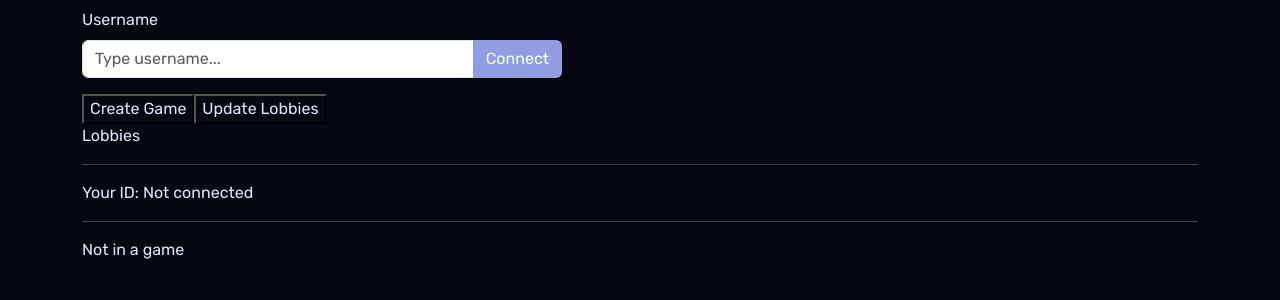
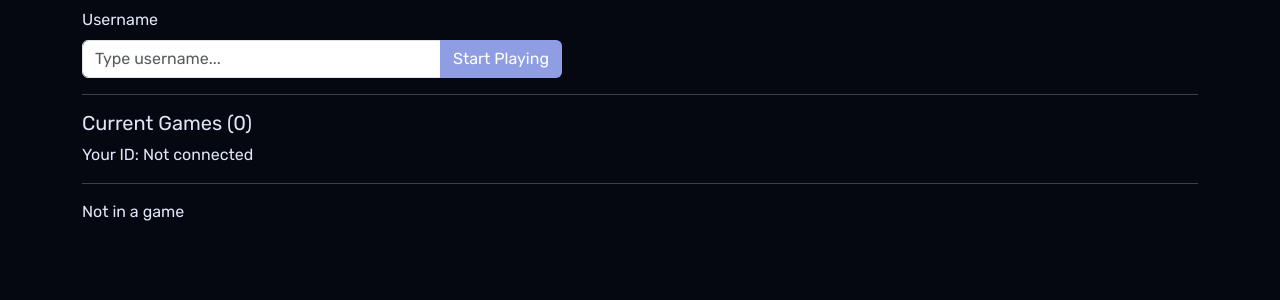
Before and after one commit to Irantwomiles/Hokm, a React (Vite) app in the folder client/: page / in a window 1280 px wide. Shown: the top 300 px of the page. Built offline with nearby package versions, Linux system fonts and the light colour scheme.

Commit message:
better ui for lobbies

```diff
--- a/client/src/App.jsx
+++ b/client/src/App.jsx
@@ -2,6 +2,8 @@ import {useEffect, useState} from 'react'
 import {socket} from "./socket.js";
 import './App.scss';
 import Connection from "./Connection.jsx";
+import InfoBar from "./InfoBar.jsx";
+import Lobbies from "./Lobbies.jsx";
 
 function App() {
     const [lobbies, setLobbies] = useState([]);
@@ -17,7 +19,6 @@ function App() {
 
     const handleDisconnect = () => {
         socket.disconnect();
-        console.log("disconnected");
     }
 
     const handleUpdateLobbies = () => {
@@ -48,6 +49,7 @@ function App() {
 
         function updateLobbies(lobbies) {
             setLobbies(lobbies);
+            console.log(lobbies);
         }
 
         function updateGameState(game) {
@@ -87,33 +89,28 @@ function App() {
 
             {
                 isConnected ?
-                    <h3 className={"mt-2"}>
-                        Welcome, <span style={{color: "#612283"}}>{playerName}</span>
-                    </h3>
+
+                    <InfoBar
+                        playerName={playerName}
+                        handleCreateGame={handleCreateGame}
+                        handleUpdateLobbies={handleUpdateLobbies}
+                    />
+
+
                     :
                     <Connection
                         setPlayerName={setPlayerName}
                         handleConnect={handleConnect}
-                        handleCreateGame={handleCreateGame}
-                        handleUpdateLobbies={handleUpdateLobbies}
                     />
             }
 
+            <hr />
 
-
-            <div>
-                Lobbies
-                {
-                    lobbies.map((l, index) => (
-                        <div key={index}>
-                            <span>{l.value.roomName}</span>
-                            <button onClick={() => handleJoinGame(l.id, playerName)}>Join</button>
-                        </div>
-                    ))
-                }
-            </div>
-
-            <hr />
+            <Lobbies
+                isConnected={isConnected}
+                lobbies={lobbies}
+                handleJoinGame={handleJoinGame}
+            />
 
             <div>Your ID: {isConnected ? socket.id : 'Not connected'}</div>
 
--- a/client/src/App.scss
+++ b/client/src/App.scss
@@ -7,6 +7,8 @@ $purple-1: #050711;
 $purple-2: #E1E6F7;
 $purple-3: #8F9EE2;
 $purple-4: #612283;
+
+$gray-1: #0C0F1A;
 
 * {
   font-family: 'Rubik', sans-serif;
@@ -50,3 +52,8 @@ $purple-4: #612283;
   border-radius: 0.25rem;
   padding: 4rem 2rem;
 }
+
+.lobby {
+  background-color: $gray-1;
+  border-radius: 0.5rem;
+}
--- a/client/src/Connection.jsx
+++ b/client/src/Connection.jsx
@@ -13,14 +13,11 @@ function Connection({setPlayerName, handleConnect, handleCreateGame, handleUpdat
                         <Button variant={"one"}
                                 onClick={handleConnect}
                         >
-                            Connect
+                            Start Playing
                         </Button>
                     </InputGroup>
                 </Form.Group>
             </Form>
-
-            <button onClick={handleCreateGame}>Create Game</button>
-            <button onClick={handleUpdateLobbies}>Update Lobbies</button>
         </>
     )
 }
--- /dev/null
+++ b/client/src/InfoBar.jsx
@@ -0,0 +1,20 @@
+import Button from "react-bootstrap/Button";
+
+function InfoBar({playerName, handleCreateGame, handleUpdateLobbies}) {
+    return (
+        <>
+            <div className={"mt-2 d-flex align-items-center justify-content-between"}>
+                <h3 className={"mt-2"}>
+                    Welcome, <span style={{color: "#612283"}}>{playerName}</span>
+                </h3>
+
+                <div>
+                    <Button className={"me-2"} variant={"one"} onClick={handleCreateGame}>Create Game</Button>
+                    <Button onClick={handleUpdateLobbies}>Refresh Lobbies</Button>
+                </div>
+            </div>
+        </>
+    )
+}
+
+export default InfoBar;
--- /dev/null
+++ b/client/src/Lobbies.jsx
@@ -0,0 +1,26 @@
+import Button from "react-bootstrap/Button";
+
+function Lobbies({lobbies, isConnected, handleJoinGame}) {
+    return (
+        <>
+            <div>
+                <h5 className={"mt-2"}>
+                    Current Games ({lobbies.length})
+                </h5>
+
+                {
+                    lobbies.map((l, index) => (
+                        <div className={"lobby d-flex align-items-center justify-content-between mb-2 px-4 py-2"} key={index}>
+                            <div>
+                                {l.value.roomName} - ({l.value.allPlayers.filter(p => p !== null).length}/4 players) - {l.value.gameState}
+                            </div>
+                            <Button variant={"outline-secondary"} onClick={() => handleJoinGame(l.id, playerName)}>Join</Button>
+                        </div>
+                    ))
+                }
+            </div>
+        </>
+    )
+}
+
+export default Lobbies;
```
Also changed, not shown: 2 other files (tests, documents, lock files or other folders).
